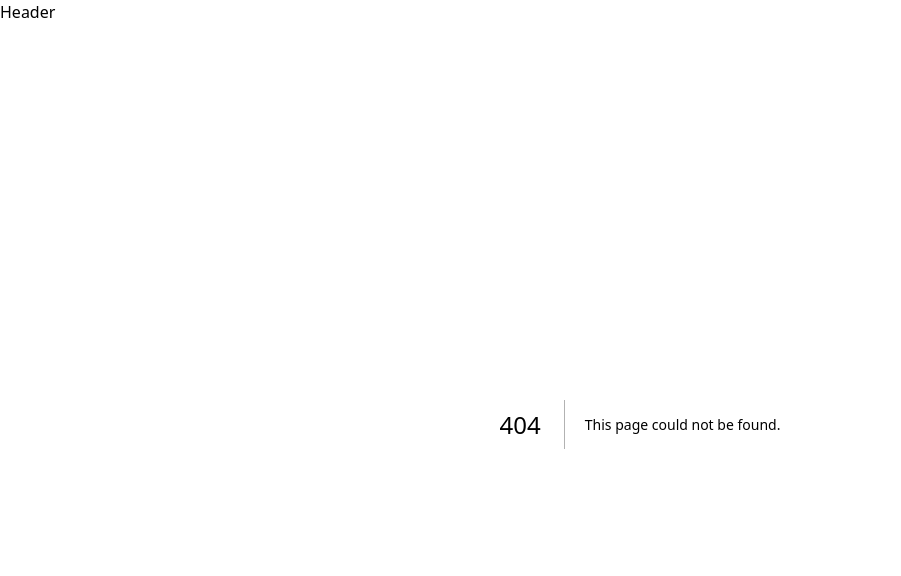
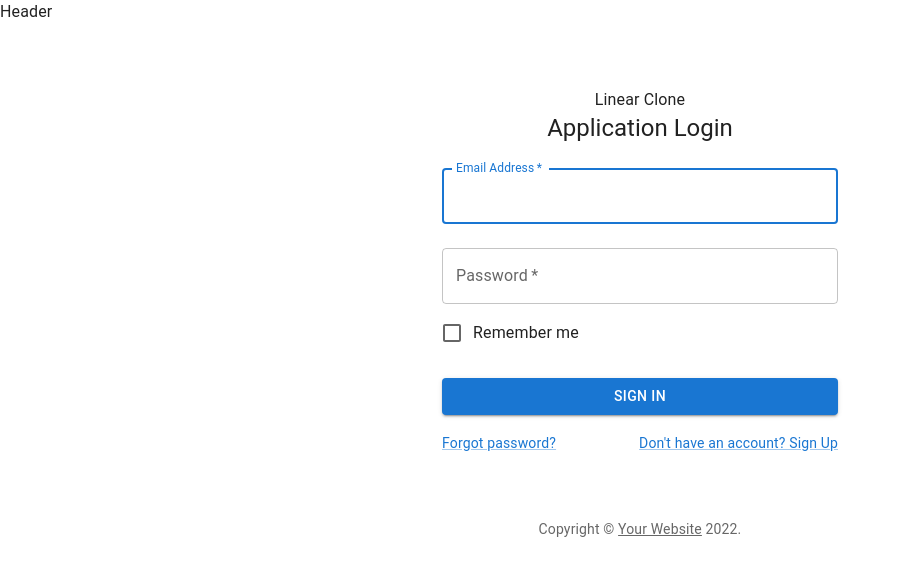
Before and after one commit to umangcodes/linear-clone, a Next.js app: page /login in a window 1280 px wide. Before the commit this address had no page. Shown: the top 576 px of the page, without its empty margins (0-901 px from the left). Built offline with nearby package versions, Linux system fonts and the light colour scheme.

Commit message:
feat: login component added

```diff
--- /dev/null
+++ b/pages/login.tsx
@@ -0,0 +1,110 @@
+import * as React from 'react';
+import Avatar from '@mui/material/Avatar';
+import Button from '@mui/material/Button';
+import CssBaseline from '@mui/material/CssBaseline';
+import TextField from '@mui/material/TextField';
+import FormControlLabel from '@mui/material/FormControlLabel';
+import Checkbox from '@mui/material/Checkbox';
+import Link from '@mui/material/Link';
+import Grid from '@mui/material/Grid';
+import Box from '@mui/material/Box';
+// import LockOutlinedIcon from '@mui/icons-material/LockOutlined';
+import Typography from '@mui/material/Typography';
+import Container from '@mui/material/Container';
+import { createTheme, ThemeProvider } from '@mui/material/styles';
+
+function Copyright(props: any) {
+  return (
+    <Typography variant="body2" color="text.secondary" align="center" {...props}>
+      {'Copyright © '}
+      <Link color="inherit" href="https://mui.com/">
+        Your Website
+      </Link>{' '}
+      {new Date().getFullYear()}
+      {'.'}
+    </Typography>
+  );
+}
+
+const theme = createTheme();
+
+export default function SignIn() {
+  const handleSubmit = (event: React.FormEvent<HTMLFormElement>) => {
+    event.preventDefault();
+    const data = new FormData(event.currentTarget);
+    console.log({
+      email: data.get('email'),
+      password: data.get('password'),
+    });
+  };
+
+  return (
+    <ThemeProvider theme={theme} >
+      <Container component="main" maxWidth="xs">
+        <CssBaseline />
+        <Box
+          sx={{
+            marginTop: 8,
+            display: 'flex',
+            flexDirection: 'column',
+            alignItems: 'center',
+          }}
+        >
+          <div>
+            Linear Clone
+          </div>
+          <Typography component="h1" variant="h5">
+            Application Login
+          </Typography>
+          <Box component="form" onSubmit={handleSubmit} noValidate sx={{ mt: 1 }}>
+            <TextField
+              margin="normal"
+              required
+              fullWidth
+              id="email"
+              label="Email Address"
+              name="email"
+              autoComplete="email"
+              autoFocus
+            />
+            <TextField
+              margin="normal"
+              required
+              fullWidth
+              name="password"
+              label="Password"
+              type="password"
+              id="password"
+              autoComplete="current-password"
+            />
+            <FormControlLabel
+              control={<Checkbox value="remember" color="primary" />}
+              label="Remember me"
+            />
+            <Button
+              type="submit"
+              fullWidth
+              variant="contained"
+              sx={{ mt: 3, mb: 2 }}
+            >
+              Sign In
+            </Button>
+            <Grid container>
+              <Grid item xs>
+                <Link href="#" variant="body2">
+                  Forgot password?
+                </Link>
+              </Grid>
+              <Grid item>
+                <Link href="#" variant="body2">
+                  {"Don't have an account? Sign Up"}
+                </Link>
+              </Grid>
+            </Grid>
+          </Box>
+        </Box>
+        <Copyright sx={{ mt: 8, mb: 4 }} />
+      </Container>
+    </ThemeProvider>
+  );
+}
```
